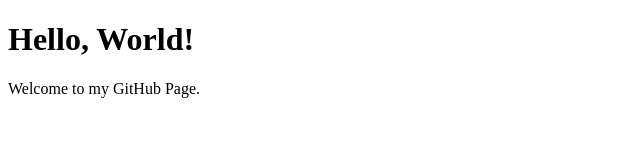
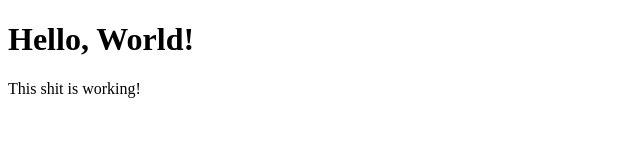
Before and after one commit to pdsai/pdsai.github.io, a plain HTML site: page index1.html in a window 1280 px wide. Shown: the full height of the page, 0-640 px from the left. Drawn offline with Linux system fonts and the light colour scheme.

Commit message:
I think this is working

```diff
--- a/index2.html
+++ b/index1.html
@@ -5,6 +5,6 @@
 </head>
 <body>
   <h1>Hello, World!</h1>
-  <p>Welcome to my GitHub Page.</p>
+  <p>This shit is working!</p>
 </body>
 </html>
```
